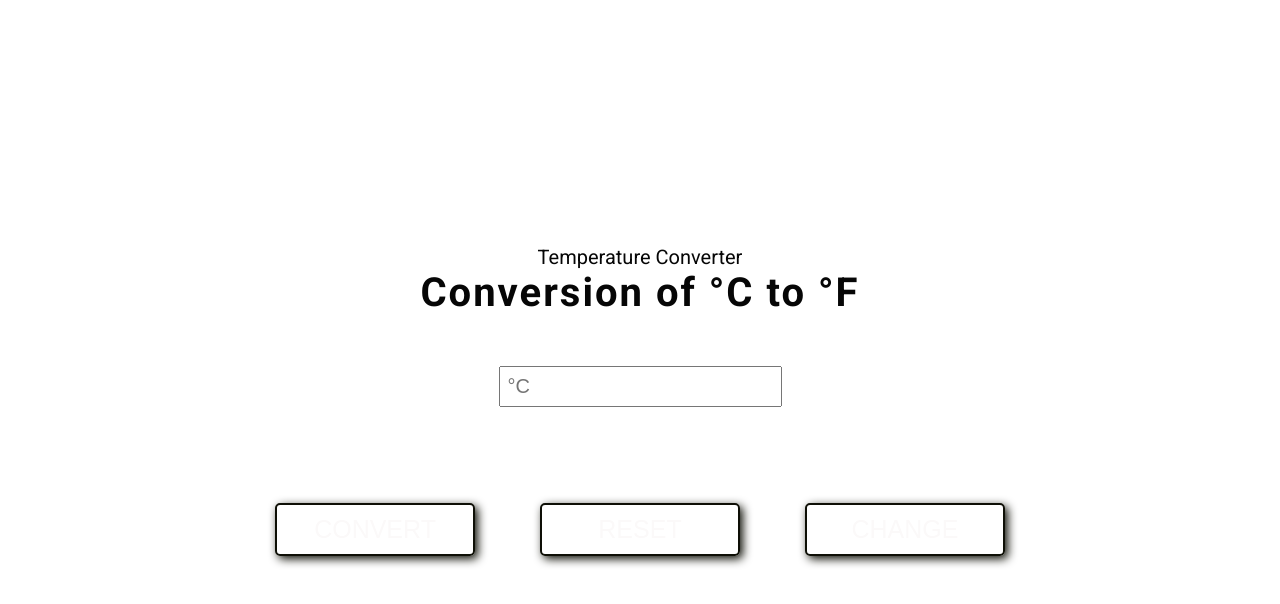
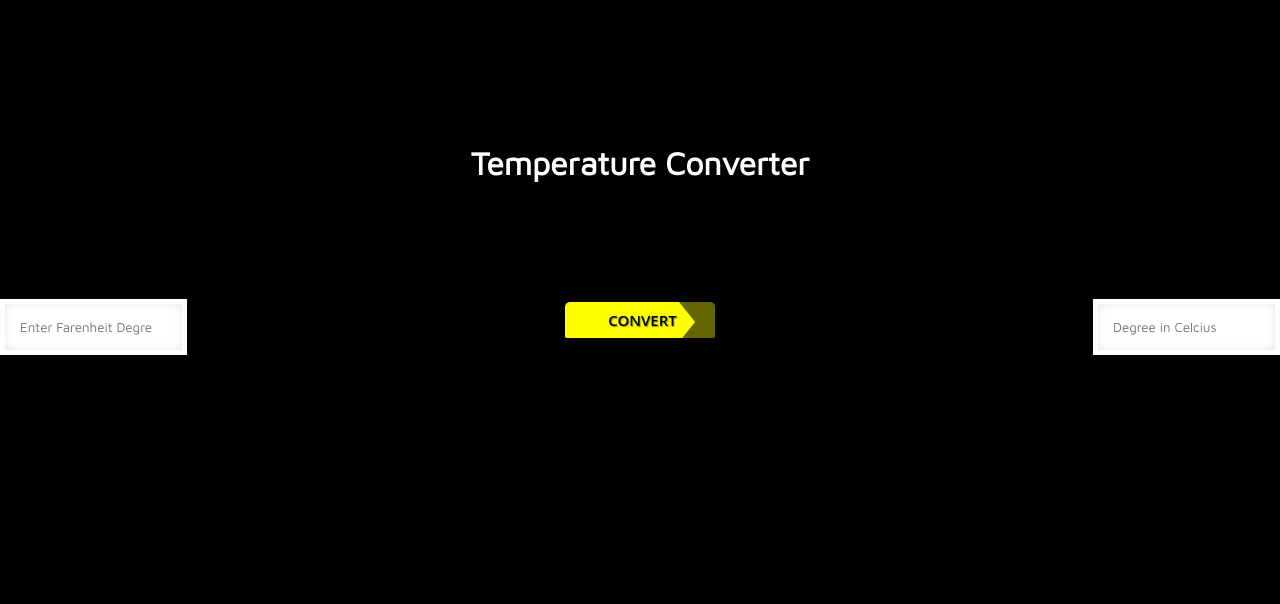
Before and after one commit to Ansari-Anam/OIBSIP, a plain HTML site: page TASK3-Temperature Conversion/index.html in a window 1280 px wide. Drawn offline with Linux system fonts and the light colour scheme.

Commit message:
second commit

```diff
--- a/TASK3-Temperature Conversion/index.html
+++ b/TASK3-Temperature Conversion/index.html
@@ -1,42 +1,117 @@
-<!DOCTYPE html>
-<html lang="en">
+<html>
+    <head>
+        <style>
+            .center {
+                text-align: center;
+                color: white;
+            }
+        </style>
+    </head>
+    <body>
+        <br><br><br><br><br><br><br><br>
+        <h1 class="center">Temperature Converter</h1>
+    </body>
+    <head>
+        <meta name="viewport" content="width=device-width,initial-scale=1">
+        <link href="https://fonts.googleapis.com/css?family=Maven+Pro&display=swap" rel="stylesheet">
+        <link rel="stylesheet" href="https://cdnjs.cloudflare.com/ajax/libs/font-awesome/4.7.0/css/font-awesome.min.css-rel">
+        <style>
+            *{
+                margin: 0;padding: 0;box-sizing: border-box;
+                font-family: 'Maven Pro',sans-serif;
+                background-color: lightgrey;
+                background-color: #000000;
+            }
+            div{
+                width: 100%;
+                height: 300px;
+                display: flex;
+                justify-content: center;
+                align-items: center;
+            }
+            h2{
+                text-align: center;
+            }
+            input{
+                border: 5px solid #FFFFFF;
+                -webkit-box-shadow:
+                inset 0 0 8px rgba(0,0,0,0.1),
+                      0 0 16px rgba(0,0,0,0.1);
+                -moz-box-shadow:
+                inset 0 0 8px rgba(0,0,0,0.1),
+                      0 0 16px rgba(0,0,0,0.1);
+                box-shadow:
+                inset 0 0 8px rgba(0,0,0,0.1),
+                      0 0 16px rgba(0,0,0,0.1);
+                      padding: 15px;
+                      background: #FFFFFF;
+                      margin: 0 0 10px 0;
+            }
+            button{
+                width: 150px;
+                height: 40px;
+                background: linear-gradient(to bottom,#FFFF00 0%,#FFFF00 100%);
+                border: none;
+                border-radius: 5px;
+                position: relative;
+                border-bottom: 4px solid #000000;
+                color: #000000;
+                font-weight: 600;
+                font-family: 'Open Sans',sans-serif;
+                text-shadow: 1px 1px 1px rgba(0,0,0,.4);
+                font-size: 15px;
+                text-align: center;
+                text-indent: 5px;
+                box-shadow: 0px 3px 0px rgba(0,0,0,.2);
+                cursor: pointer;
 
-<head>
-    <meta charset="UTF-8">
-    <meta http-equiv="X-UA-Compatible" content="IE=edge">
-    <meta name="viewport" content="width=device-width, initial-scale=1.0">
-    <meta name="description" content="Converter Celsius to Fahrenheit" />
-    <meta name="keywords" content="converter, calculator, celsius, fahrenheit" />
-    <meta name="author" content="Piotr Maliga" />
-    <title>Temperature Converter</title>
-    <main>Temperature Converter</main>
+                display: block;
+                margin: 0 auto;
+                margin-bottom: 20px;
 
-    <link href="style.css" rel="stylesheet">
+            }
+            button:active{
+                box-shadow: 0px 2px 0px 0px rgba(0,0,0,.2);
+                top: 1px;
+            }
+            button:after {
+                content: "";
+                width: 0;
+                height: 0;
+                display: block;
+                border-top: 20px solid #000000;
+                border-bottom: 20px solid #000000;
+                border-left: 16px solid transparent;
+                border-right:20px solid #000000 ;
+                position: absolute;
+                opacity: 0.6;
+                right: 0;
+                top: 0;
+                border-radius: 0 5px 5px 0;
+            }
+        </style>
+    </head>
+    <body>
+        <section>
+            <div>
+                <br>
+                <input type="number" name="Farenheit" placeholder="Enter Farenheit Degree"
+                id="fd"> <br>
+                <button onclick="changeDeg()">CONVERT</button>
+                <br>
+                <input type="text" name="" placeholder="Degree in Celcius"
+                id="cd">
+            </div>
+        </section>
+        <script>
+            const changeDeg=() =>{
+                const fv = document.getElementById('fd').value;
 
-    <link rel="preconcert" href="https://fonts.gstatic.com">
-    <link href="https://fonts.googleapis.com/css2?family=Roboto:wght@400;700&display=swap" rel="stylesheet">
+                let newcv = (fv - 32) * 5/9;
+                console.log(newcv);
 
-
-    <script src="script.js" defer></script>
-</head>
-
-<body background="temp.jpg">
-
-    <header>
-        <label for="converter">Conversion of <span class="C">°C</span> to <span class="F">°F</span></label>
-    </header>
-
-    <div>
-        <input type="text" id="converter" placeholder="°C">
-    </div>
-
-    <p class="result"></p>
-
-    <div id="buttons">
-        <button class="convertButton">Convert</button>
-        <button class="resetButton">Reset</button>
-        <button class="changeButton">Change</button>
-    </div>
-</body>
-
+                document.getElementById('cd').value = newcv+"* °C";
+            }
+        </script>
+    </body>
 </html>
```
Also changed, not shown: TASK3-Temperature Conversion/scripts.js (line endings or trailing spaces).
